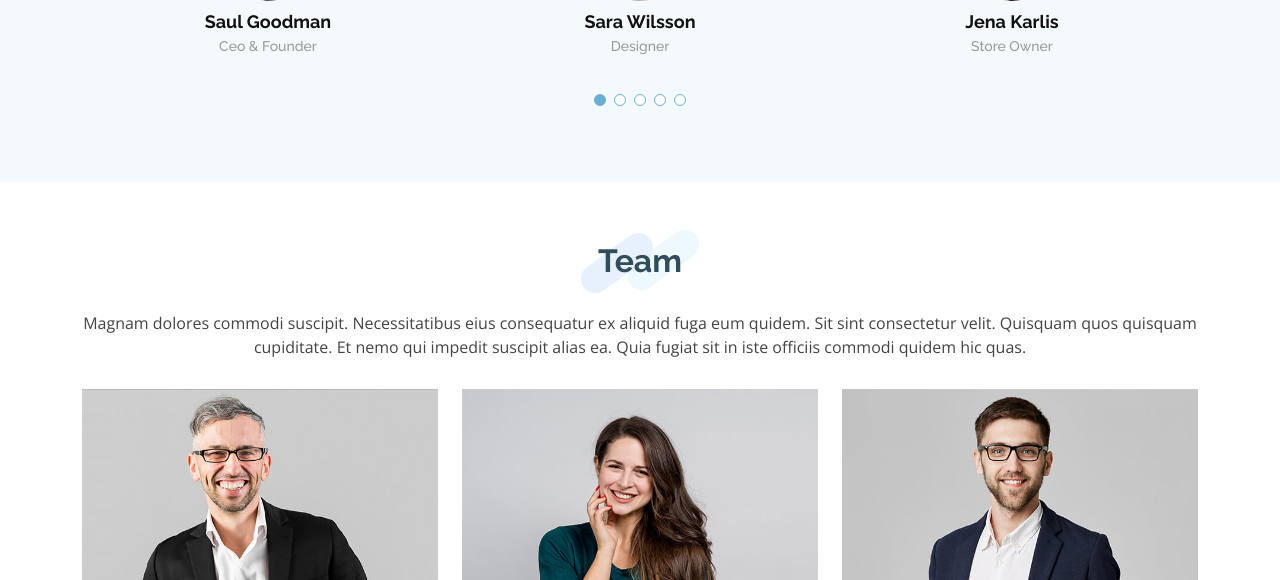
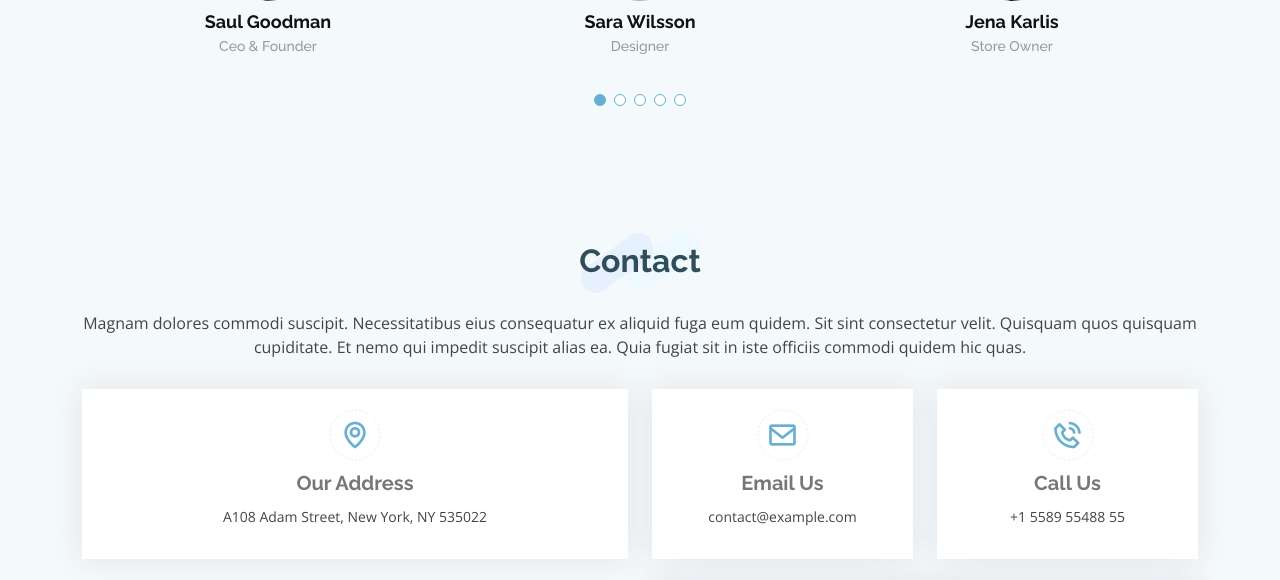
Before and after one commit to farahayk/ProjectUAS_Pemweb, a PHP site: page / in a window 1280 px wide. Shown: the part 4067-4647 px from the top of the page. Run offline with PHP 8.4, Linux system fonts and the light colour scheme.

Commit message:
hola
hola

```diff
--- a/index.php
+++ b/index.php
@@ -428,7 +428,7 @@
     </section><!-- End Testimonials Section -->
 
     <!-- ======= Team Section ======= -->
-    <section id="team" class="team">
+    <!-- <section id="team" class="team">
       <div class="container">
 
         <div class="section-title" data-aos="fade-in" data-aos-delay="100">
@@ -489,7 +489,7 @@
         </div>
 
       </div>
-    </section><!-- End Team Section -->
+    </section>End Team Section -->
 
     <!-- ======= Contact Section ======= -->
     <section id="contact" class="contact section-bg">
```
